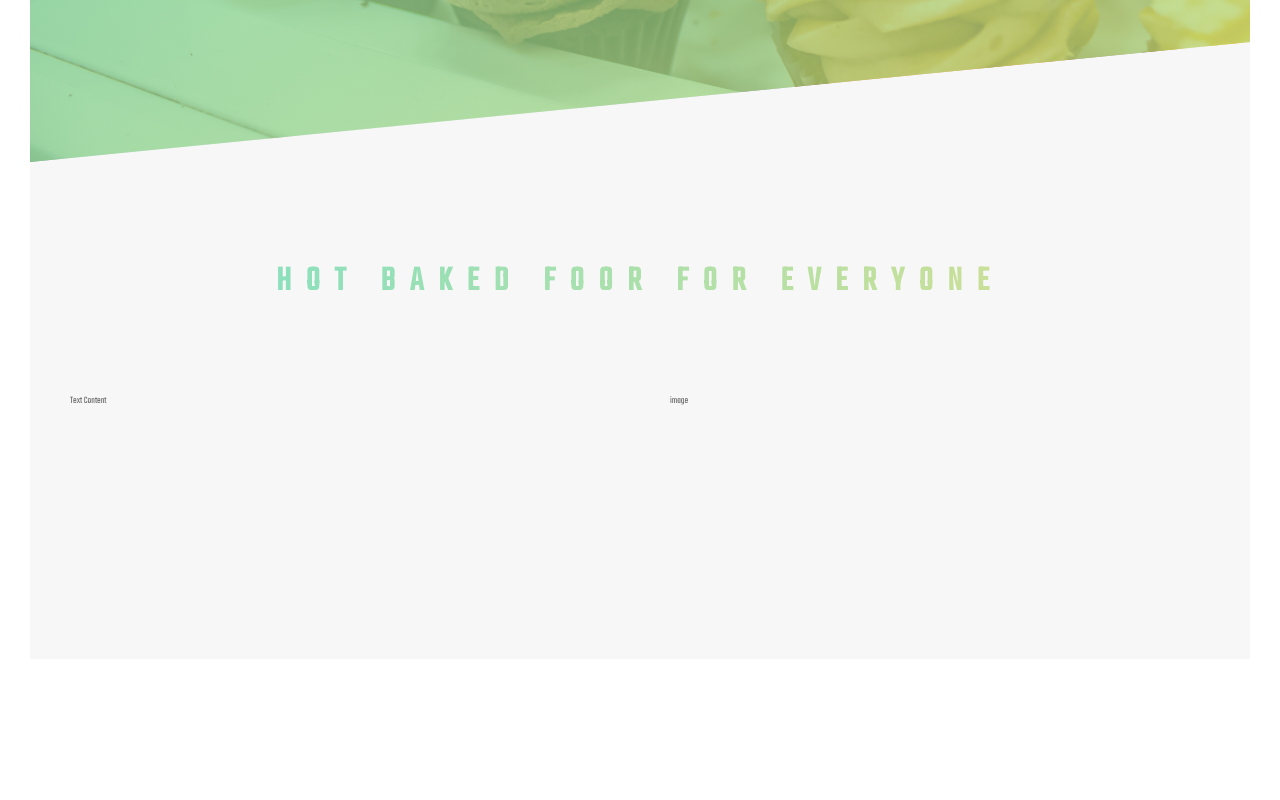
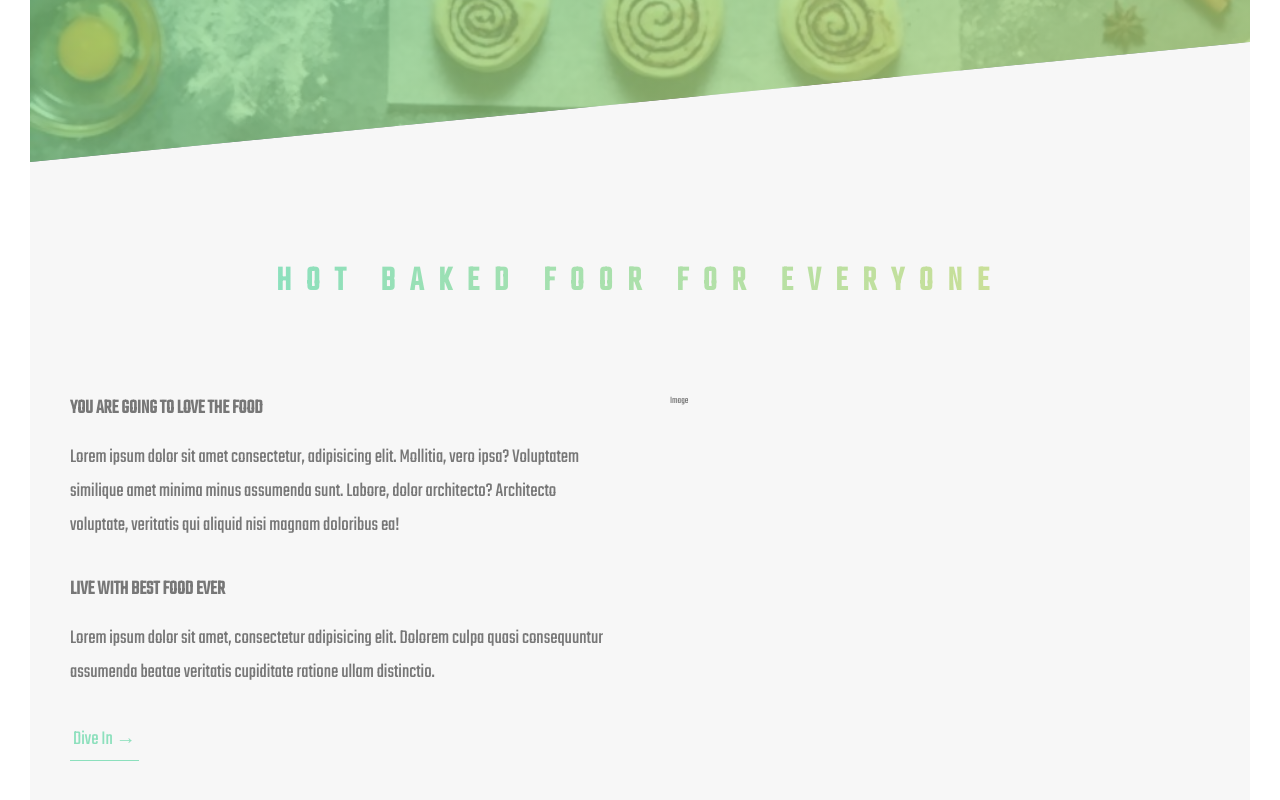
Before and after one commit to fuzzy95/Advance-Css-Using-Sass, a website: page Bake Station/index.html in a window 1280 px wide. Shown: the part 628-1428 px from the top of the page. Before the commit the page ends 1317 px from the top, so only its background shows below. Drawn offline with Linux system fonts and the light colour scheme; a small style sheet from the web is missing.

Commit message:
about section content design

```diff
--- a/Bake Station/index.html
+++ b/Bake Station/index.html
@@ -32,7 +32,7 @@
 
         <main>
             <section class="section_about">
-                <div class="u_center_text u_margin_bottom_8">
+                <div class="u_center_text u_margin_bottom_big">
                     <h2 class="heading_secondary">
                         Hot baked foor for everyone
                     </h2>
@@ -40,10 +40,19 @@
 
                 <div class="row">
                     <div class="col_1_of_2">
-                        Text Content
+                        <h3 class="heading_tartiary u_margin_bottom_small">You are going to love the food</h3>
+                        <p class="paragraph">
+                            Lorem ipsum dolor sit amet consectetur, adipisicing elit. Mollitia, vero ipsa? Voluptatem similique amet minima minus assumenda sunt. Labore, dolor architecto? Architecto voluptate, veritatis qui aliquid nisi magnam doloribus ea!
+                        </p>
+
+                        <h3 class="heading_tartiary u_margin_bottom_small">Live with best food ever</h3>
+                        <p class="paragraph">
+                            Lorem ipsum dolor sit amet, consectetur adipisicing elit. Dolorem culpa quasi consequuntur assumenda beatae veritatis cupiditate ratione ullam distinctio.
+                        </p>
+                        <a href="#" class="btn_text">Dive In &rarr;</a>
                     </div>
                     <div class="col_1_of_2">
-                        image
+                        Image
                     </div>
                 </div>
             </section>
--- a/Bake Station/sass/abstracts/_variables.scss
+++ b/Bake Station/sass/abstracts/_variables.scss
@@ -9,6 +9,9 @@ $color_grey_dark: #777777;
 $color_white: #ffffff;
 $color_black: #0000;
 
+// Font Sizes
+$default_font_size: 2rem;
+
 
 // Grid
 $grid_width: 114rem;
--- a/Bake Station/sass/base/_typography.scss
+++ b/Bake Station/sass/base/_typography.scss
@@ -57,3 +57,17 @@ body {
         text-shadow: .5rem 1rem 2rem rgba($color_black, .2);
     }
 }
+
+.heading_tartiary {
+    font-size: $default_font_size;
+    font-weight: 700;
+    text-transform: uppercase;
+}
+
+.paragraph {
+    font-size: $default_font_size;
+
+    &:not(:last-child) {
+        margin-bottom: 3rem;
+    }
+}
--- a/Bake Station/sass/base/_utilities.scss
+++ b/Bake Station/sass/base/_utilities.scss
@@ -2,6 +2,14 @@
     text-align: center;
 }
 
-.u_margin_bottom_8 {
+.u_margin_bottom_small {
+    margin-bottom: 1.5rem;
+}
+
+.u_margin_bottom_medium {
+    margin-bottom: 4rem;
+}
+
+.u_margin_bottom_big {
     margin-bottom: 8rem;
 }
--- a/Bake Station/sass/components/_button.scss
+++ b/Bake Station/sass/components/_button.scss
@@ -10,7 +10,7 @@
         border-radius: 10rem;
         transition: all .2s;
         position: relative;
-        font-size: 1.6rem;
+        font-size: $default_font_size;
     }
 
     &:hover {
@@ -56,3 +56,28 @@
         animation-fill-mode: backwards;
     }
 }
+
+.btn_text {
+    &:link,
+    &:visited {
+        font-size: $default_font_size;
+        color: $color_primary;
+        display: inline-block;
+        text-decoration: none;
+        border-bottom: 1px solid $color_primary;
+        padding: 3px;
+        transition: all .2s;
+    }
+
+    &:hover {
+        background-color: $color_primary;
+        color: $color_white;
+        box-shadow: 0 1rem 2rem rgba($color_black, .2);
+        transform: translateY(-2px);
+    }
+
+    &:active {
+        box-shadow: 0 .5rem 1rem rgba($color_black, .2);
+        transform: translateY(0);
+    }
+}
--- a/Bake Station/sass/layout/_header.scss
+++ b/Bake Station/sass/layout/_header.scss
@@ -4,7 +4,7 @@
         to right bottom,
         $color_primary,
         $color_primary_light),
-        url(../img/robson-denian-mateus-82Do5SRXGkE-unsplash.jpg);
+        url(../img/5f06ab7481883.jpg);
     background-size: cover;
     background-position: top;
     /*position: relative; */
```
Also changed, not shown: Bake Station/Css/style.css, Bake Station/img/5f06ab7481883.jpg (added).
